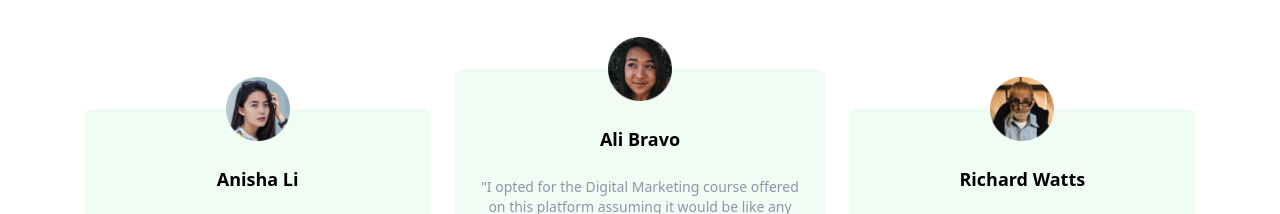
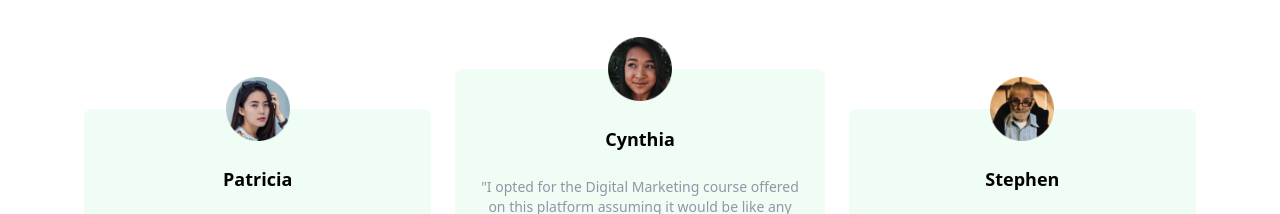
Before and after one commit to vanderpuije/dihoc-Landing, a website: page index.html in a window 1280 px wide. Shown: the part 1680-1894 px from the top of the page. Drawn offline with nearby package versions, Linux system fonts and the light colour scheme; files that its build step writes are made by us from their sources.

Commit message:
Update index.html

```diff
--- a/index.html
+++ b/index.html
@@ -166,7 +166,7 @@
                     <!-- Testimonioal 1 -->
                      <div class="flex flex-col items-center p-6 space-y-6 rounded-lg bg-green-50 md:1/3">
                         <img src="avatar-anisha.png" class="w-16 -mt-14" alt="">
-                        <h5 class="text-lg font-bold">Anisha Li</h5>
+                        <h5 class="text-lg font-bold">Patricia</h5>
                         <p class="text-sm text-darkGrayishBlue">
                             "The introduction course on business management contains more than just the introduction!
                             The curriculum was comprehensive, covering a wide range of topics crucial for understanding modern business practices.
@@ -177,7 +177,7 @@
                       <!-- Testimonioal 2 -->
                       <div class="flex flex-col items-center p-6 space-y-6 rounded-lg bg-green-50 md:1/3 mt-10 md:-mt-10">
                         <img src="avatar-ali.png" class="w-16 -mt-14" alt="">
-                        <h5 class="text-lg font-bold">Ali Bravo</h5>
+                        <h5 class="text-lg font-bold">Cynthia</h5>
                         <p class="text-sm text-darkGrayishBlue">
                             "I opted for the Digital Marketing course offered on this platform assuming it would be like any other learning experience.
                             However, I have been surprised by how personalised this course was, offering me an opportunity to pick up the exact pointers and skills I needed for my next endeavours.
@@ -186,7 +186,7 @@
                      </div> <!-- Testimonioal 3 -->
                      <div class="flex flex-col items-center p-6 space-y-6 rounded-lg bg-green-50 md:1/3 mt-10 md:-mt-0">
                         <img src="avatar-richard.png" class="w-16 -mt-14" alt="">
-                        <h5 class="text-lg font-bold">Richard Watts</h5>
+                        <h5 class="text-lg font-bold">Stephen</h5>
                         <p class="text-sm text-darkGrayishBlue">
                             "The introduction course on business management contains more than just the introduction! The curriculum was comprehensive,
                             covering a wide range of topics crucial for understanding modern business practices.
```
